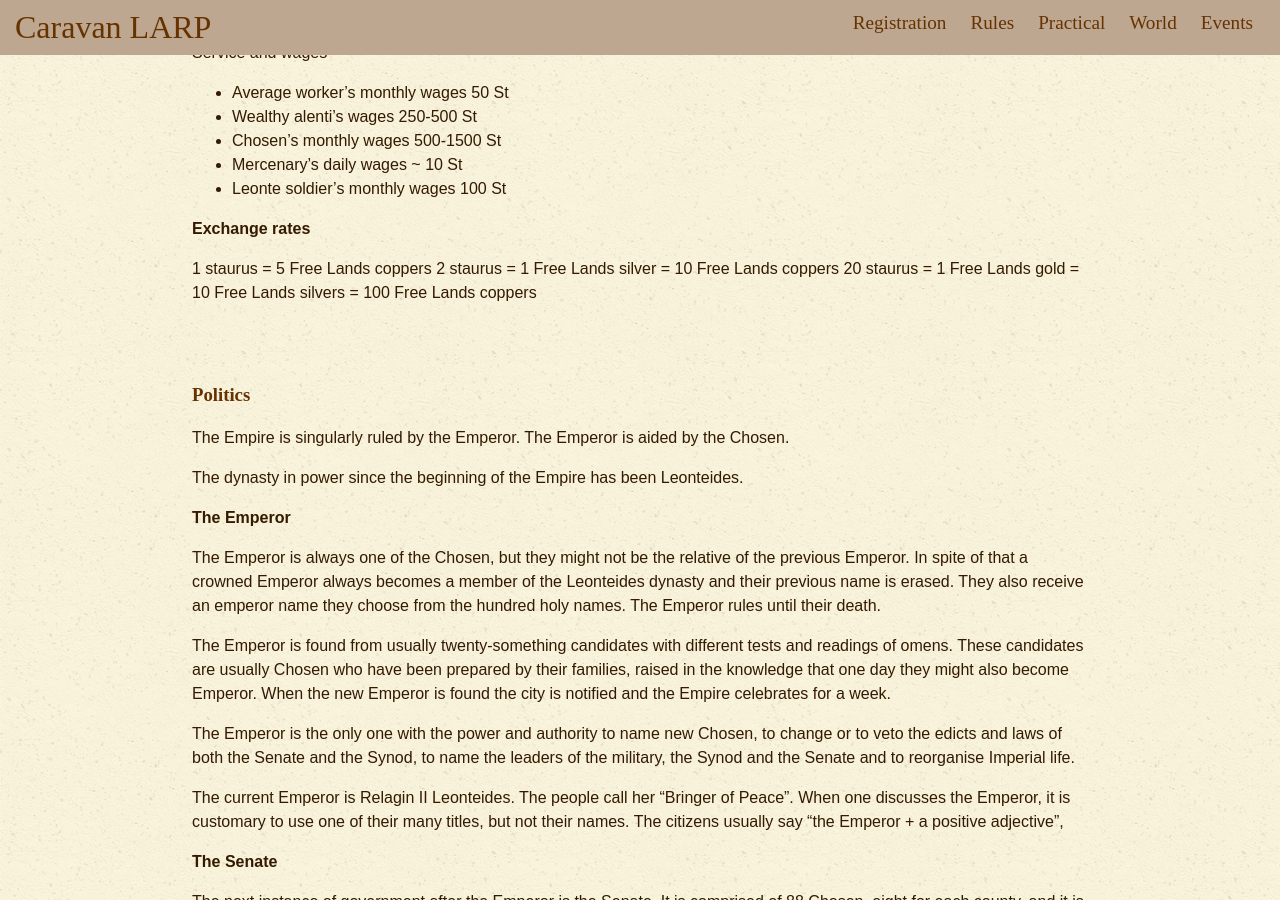
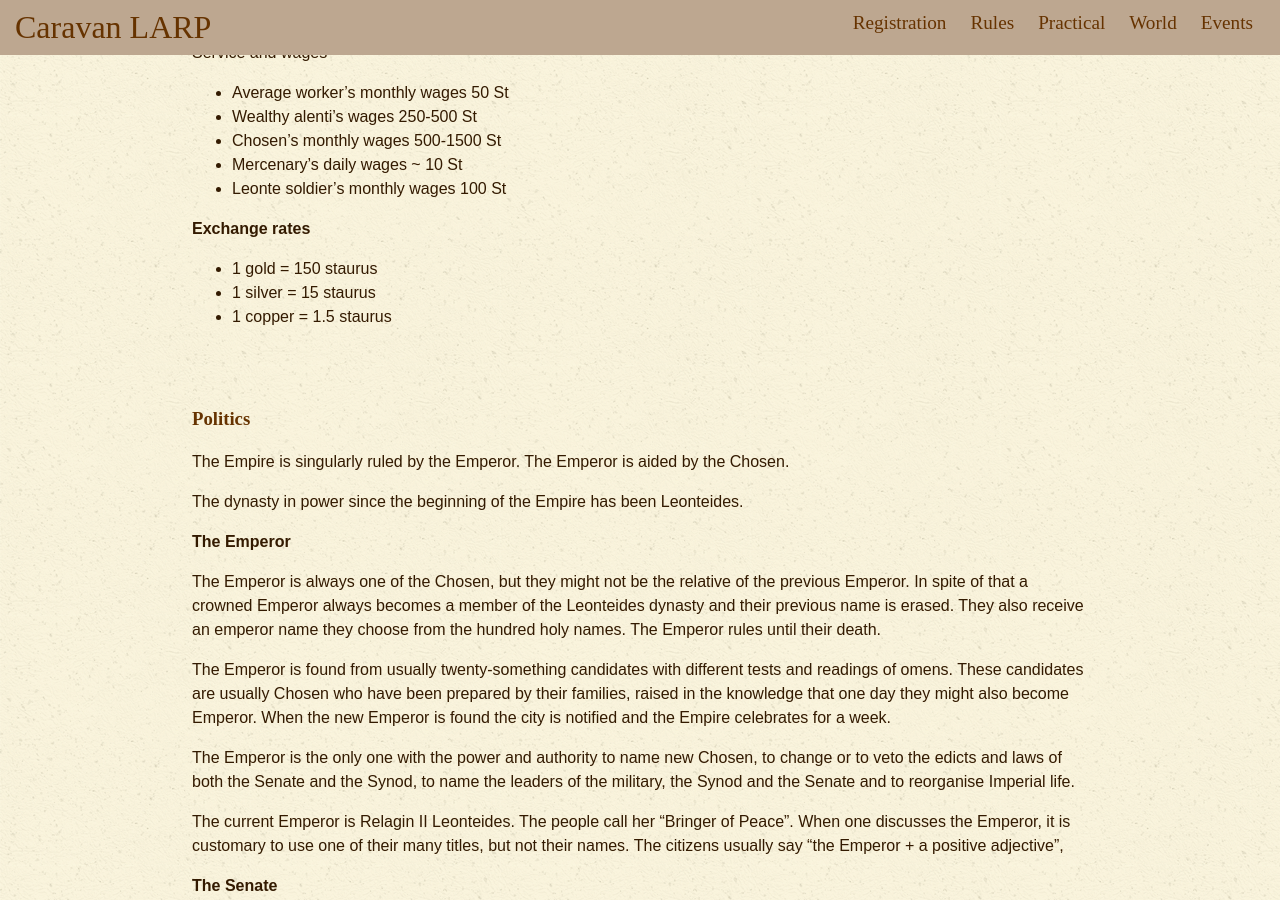
Before and after one commit to karavanlarp/karavanlarp.github.io, a Jekyll site: the page built from eng/world/leonte.md, in a window 1280 px wide and 900 px high, scrolled down 10635 px. Built offline with Jekyll 4.4.1, drawn with Linux system fonts in a browser that asks for light colours; some web fonts are replaced.

Commit message:
currency

```diff
--- a/eng/world/leonte.md
+++ b/eng/world/leonte.md
@@ -271,9 +271,9 @@ Service and wages
 
 **Exchange rates**
 
-1 staurus = 5 Free Lands coppers
-2 staurus = 1 Free Lands silver = 10 Free Lands coppers
-20 staurus = 1 Free Lands gold = 10 Free Lands silvers = 100 Free Lands coppers
+* 1 gold = 150 staurus
+* 1 silver = 15 staurus
+* 1 copper = 1.5 staurus
 
 <h3 id="politics">Politics</h3>
 
```
